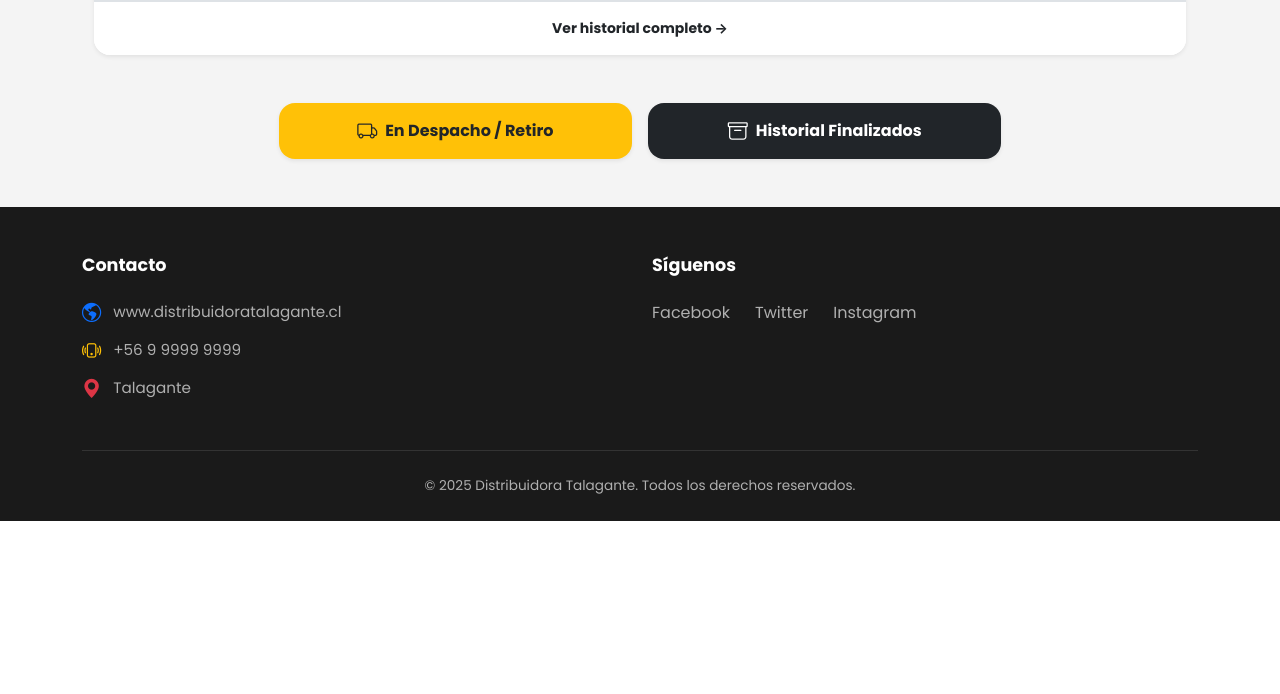
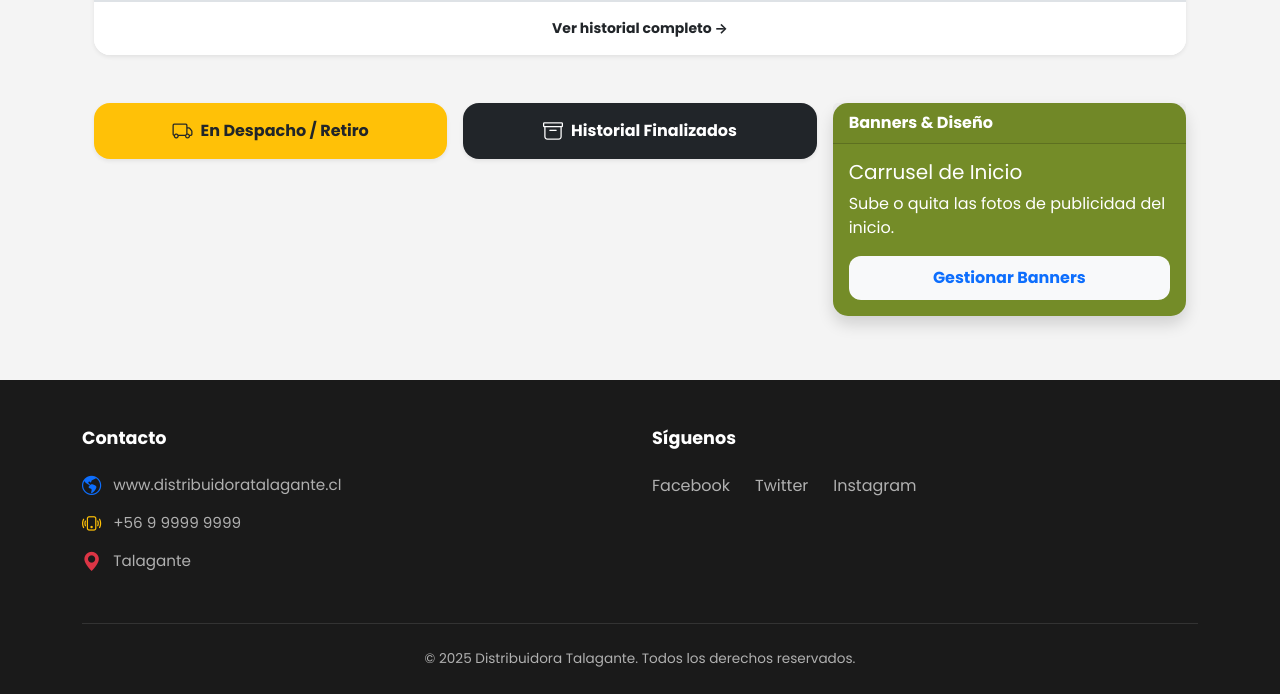
Before and after one commit to clduranj-boop/Distribuidora_Talagante, a Django app: page /admin_home/ in a window 1280 px wide. Shown: the part 1342-2036 px from the top of the page. Before the commit the page ends 1863 px from the top, so only its background shows below. Run offline with Django 5.2, Linux system fonts and the light colour scheme; a user stored in the database is signed in; data comes from the database, SQL or seed files in the repository.

Commit message:
Update admin_home.html

```diff
--- a/core/templates/core/admin_home.html
+++ b/core/templates/core/admin_home.html
@@ -208,6 +208,19 @@
                 <i class="bi bi-archive fs-5"></i> Historial Finalizados
             </a>
         </div>
+
+        <div class="col-md-4">
+    <div class="card text-white bg-primary mb-3 shadow" style="border:none; border-radius: 15px;">
+        <div class="card-header fw-bold">Banners & Diseño</div>
+        <div class="card-body">
+            <h5 class="card-title">Carrusel de Inicio</h5>
+            <p class="card-text">Sube o quita las fotos de publicidad del inicio.</p>
+            <a href="/sistema/core/banner/" class="btn btn-light fw-bold text-primary w-100">
+                Gestionar Banners
+            </a>
+        </div>
+    </div>
+</div>
     </div>
 
 </div>
```
